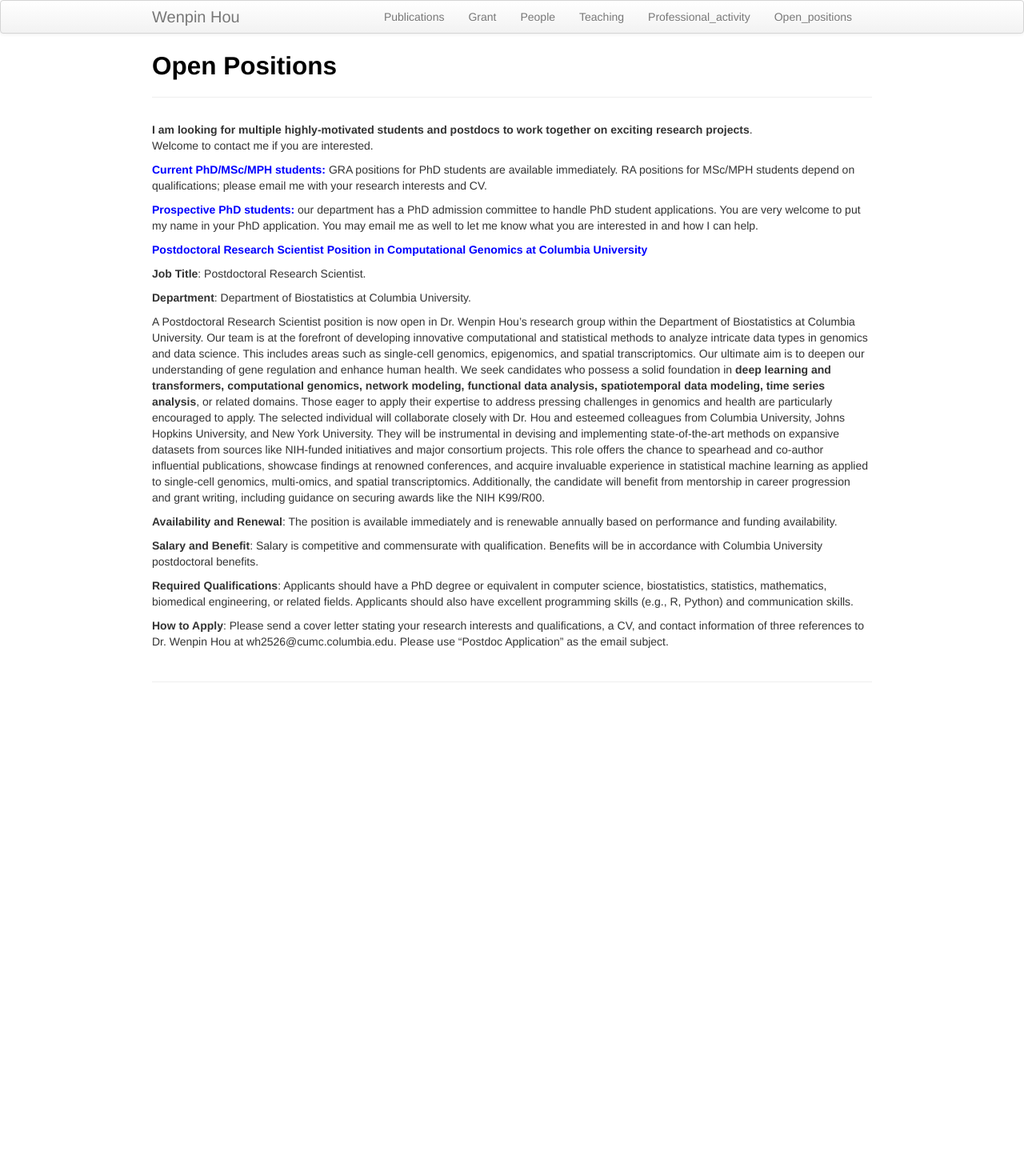
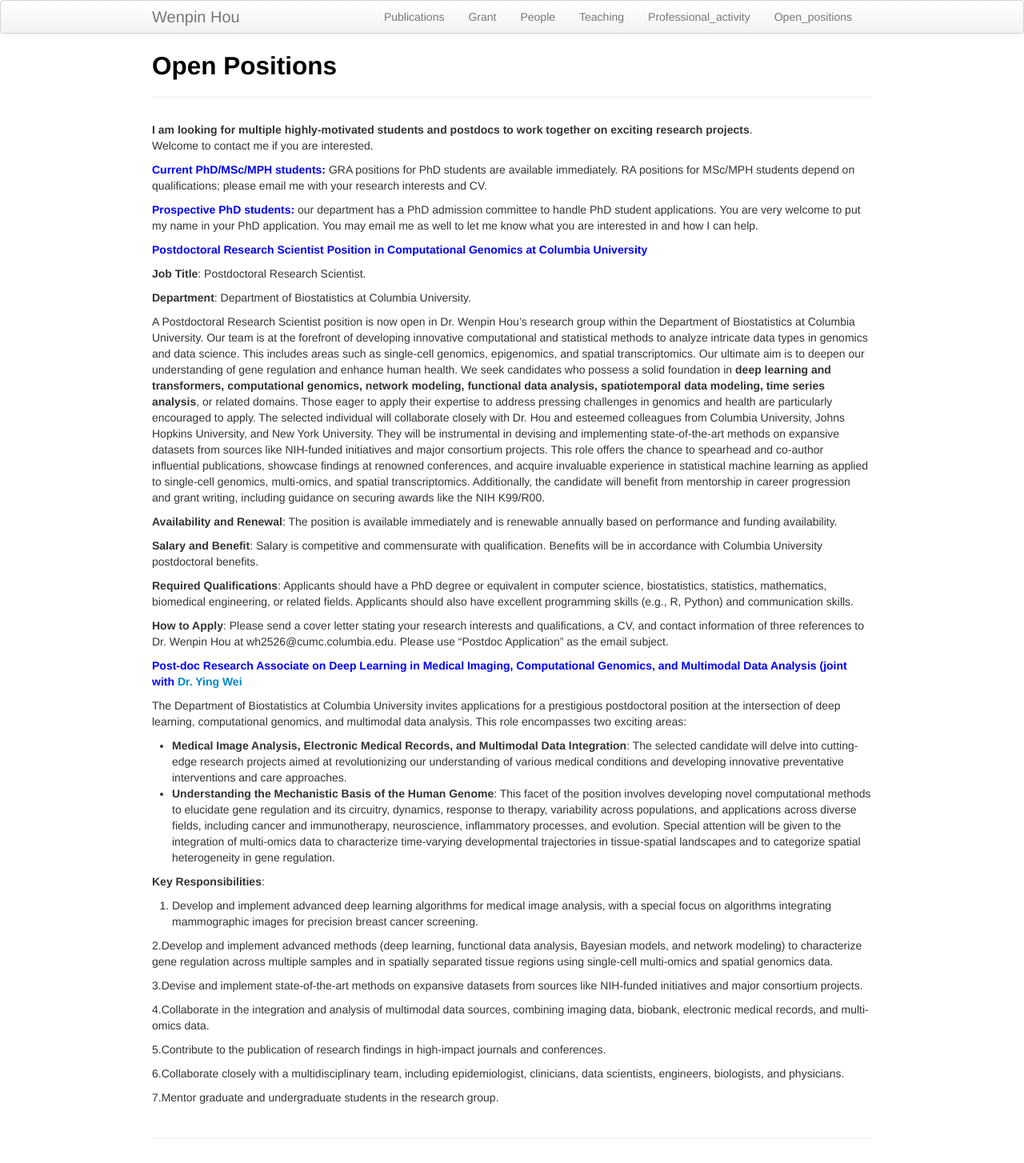
Before and after one commit to Winnie09/Wenpin_Hou, a Jekyll site: the page built from pages/open_positions.md, in a window 1280 px wide. Shown: the whole page at 80% size. Built offline with Jekyll 4.4.1, drawn with Linux system fonts in a browser that asks for light colours; before the commit the page ends 900 px from its top, so only the background shows below that.

Commit message:
add postdoc with Ying

```diff
--- a/pages/open_positions.md
+++ b/pages/open_positions.md
@@ -26,3 +26,29 @@
 **Required Qualifications**: Applicants should have a PhD degree or equivalent in computer science, biostatistics, statistics, mathematics, biomedical engineering, or related fields. Applicants should also have excellent programming skills (e.g., R, Python) and communication skills.
 
 **How to Apply**: Please send a cover letter stating your research interests and qualifications, a CV, and contact information of three references to Dr. Wenpin Hou at wh2526@cumc.columbia.edu. Please use "Postdoc Application" as the email subject.
+
+
+**<span style="color: blue;"> Post-doc Research Associate on Deep Learning in Medical Imaging,  Computational Genomics, and Multimodal Data Analysis (joint with [Dr. Ying Wei](https://yingweistat.com/) </span>**
+
+
+The Department of Biostatistics at Columbia University invites applications for a prestigious postdoctoral position at the intersection of deep learning, computational genomics, and multimodal data analysis. This role encompasses two exciting areas:
+
+* **Medical Image Analysis, Electronic Medical Records, and Multimodal Data Integration**: The selected candidate will delve into cutting-edge research projects aimed at revolutionizing our understanding of various medical conditions and developing innovative preventative interventions and care approaches.
+* **Understanding the Mechanistic Basis of the Human Genome**: This facet of the position involves developing novel computational methods to elucidate gene regulation and its circuitry, dynamics, response to therapy, variability across populations, and applications across diverse fields, including cancer and immunotherapy, neuroscience, inflammatory processes, and evolution. Special attention will be given to the integration of multi-omics data to characterize time-varying developmental trajectories in tissue-spatial landscapes and to categorize spatial heterogeneity in gene regulation.
+
+
+**Key Responsibilities**:
+
+1. Develop and implement advanced deep learning algorithms for medical image analysis, with a special focus on algorithms integrating mammographic images for precision breast cancer screening.
+
+2.Develop and implement advanced methods (deep learning, functional data analysis, Bayesian models, and network modeling) to characterize gene regulation across multiple samples and in spatially separated tissue regions using single-cell multi-omics and spatial genomics data.
+
+3.Devise and implement state-of-the-art methods on expansive datasets from sources like NIH-funded initiatives and major consortium projects.
+
+4.Collaborate in the integration and analysis of multimodal data sources, combining imaging data, biobank,  electronic medical records, and multi-omics data.
+
+5.Contribute to the publication of research findings in high-impact journals and conferences.
+
+6.Collaborate closely with a multidisciplinary team, including epidemiologist, clinicians, data scientists, engineers, biologists, and physicians.
+
+7.Mentor graduate and undergraduate students in the research group.
```
